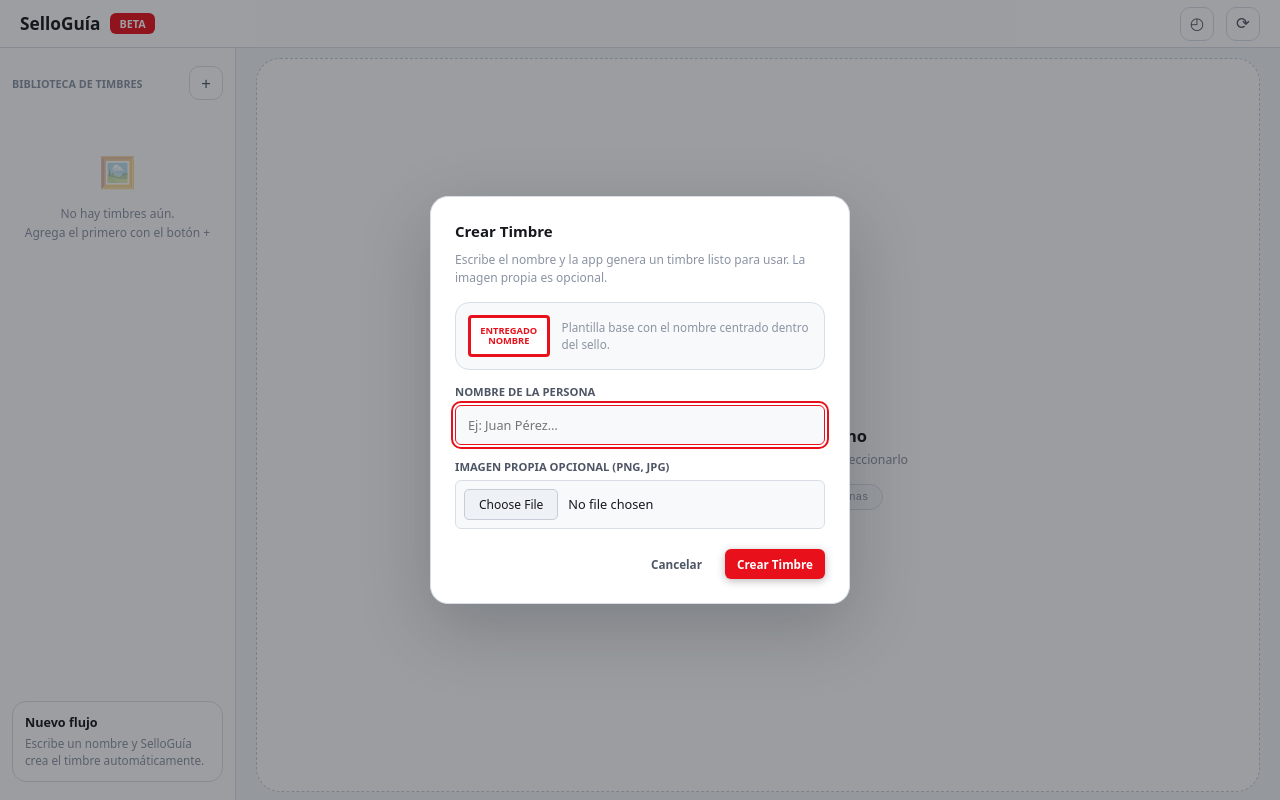
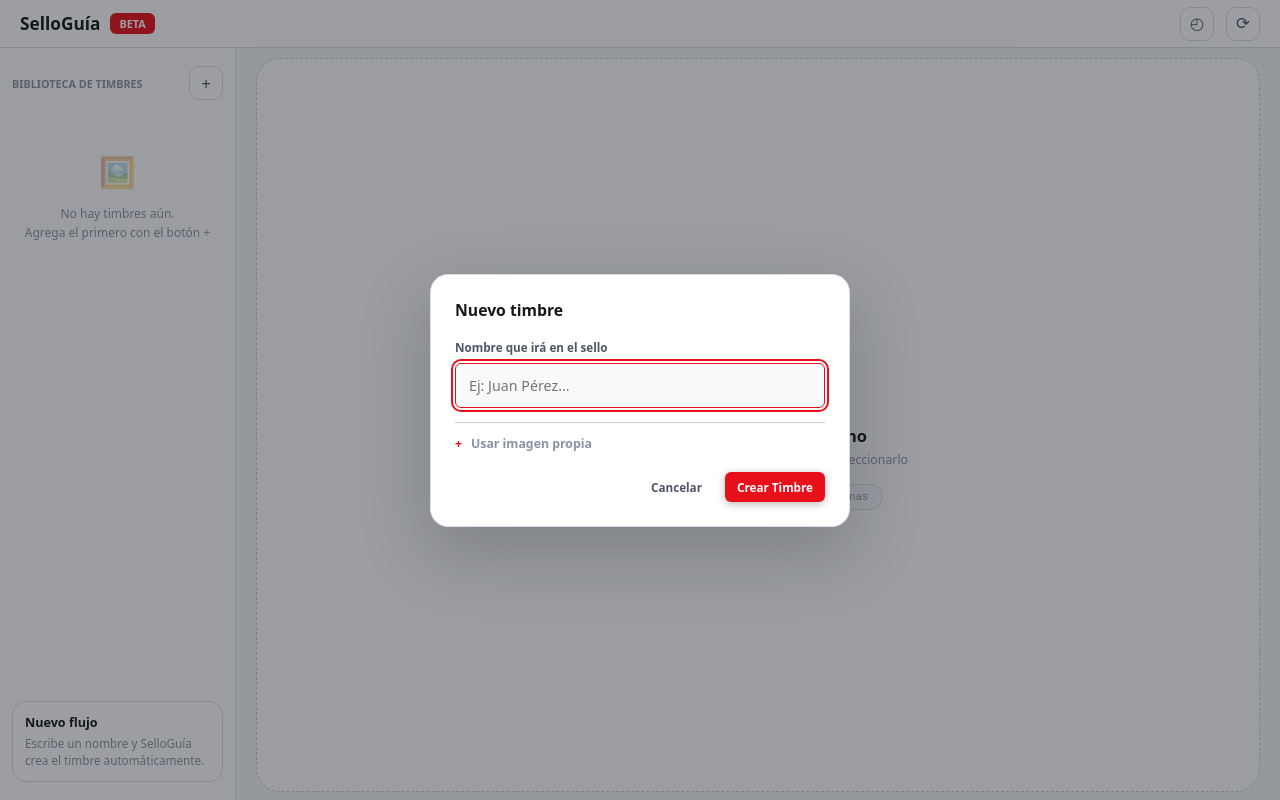
Before and after one commit to Bmayorga407/selloguia, a website: page index.html in a window 1280 px wide. Both pictures are taken after a click on the button "Agregar timbre". Drawn offline with Linux system fonts and the light colour scheme.

Commit message:
Simplify stamp creation modal

```diff
--- a/index.html
+++ b/index.html
@@ -798,55 +798,41 @@ body::before{
   box-shadow:0 24px 70px rgba(20,24,32,0.22);
 }
 @keyframes modalIn{from{opacity:0;transform:scale(0.95) translateY(10px)}to{opacity:1;transform:scale(1) translateY(0)}}
-.modal h3{font-size:1rem;font-weight:700;margin-bottom:16px}
-.modal .form-group{display:flex;flex-direction:column;gap:6px;margin-bottom:14px}
-.modal label{font-size:0.75rem;font-weight:600;color:var(--text2);text-transform:uppercase;letter-spacing:0}
+.modal h3{font-size:1.05rem;font-weight:750;margin-bottom:18px}
+.modal .form-group{display:flex;flex-direction:column;gap:8px;margin-bottom:14px}
+.modal label{font-size:0.78rem;font-weight:650;color:var(--text2);letter-spacing:0}
 .modal input[type="text"],.modal input[type="file"]{
   background:var(--surface2);
   border:1px solid var(--border);
   border-radius:6px;
-  padding:10px 12px;
+  padding:12px 13px;
   color:var(--text);
   font-family:inherit;
-  font-size:0.85rem;
-}
-.modal-help{
+  font-size:0.95rem;
+}
+.modal input[type="text"]:focus-visible{outline:2px solid var(--red);outline-offset:2px;border-color:var(--red)}
+.optional-upload{
+  border-top:1px solid var(--border-light);
+  margin-top:6px;
+  padding-top:12px;
+}
+.optional-upload summary{
   color:var(--text3);
-  font-size:0.8rem;
-  line-height:1.45;
-  margin:-6px 0 16px;
-}
-.template-preview{
-  display:flex;
-  align-items:center;
-  gap:12px;
-  padding:12px;
-  border:1px solid var(--border);
-  border-radius:14px;
-  background:var(--surface2);
-  margin-bottom:14px;
-}
-.template-stamp{
-  width:96px;
-  height:42px;
-  display:flex;
-  align-items:center;
-  justify-content:center;
-  border:3px solid var(--red);
-  border-radius:4px;
+  cursor:pointer;
+  font-size:0.82rem;
+  font-weight:650;
+  list-style:none;
+}
+.optional-upload summary::-webkit-details-marker{display:none}
+.optional-upload summary::before{
+  content:'+';
+  display:inline-block;
+  width:16px;
   color:var(--red);
-  font-size:0.62rem;
   font-weight:800;
-  text-align:center;
-  line-height:1.05;
-  background:#fff;
-}
-.template-preview p{
-  color:var(--text3);
-  font-size:0.78rem;
-  line-height:1.45;
-}
-.modal input[type="text"]:focus-visible{outline:2px solid var(--red);outline-offset:2px;border-color:var(--red)}
+}
+.optional-upload[open] summary{margin-bottom:10px;color:var(--text2)}
+.optional-upload[open] summary::before{content:'-'}
 .modal input[type="file"]{padding:8px;cursor:pointer}
 .modal input[type="file"]::file-selector-button{
   background:var(--surface3);
@@ -1036,20 +1022,18 @@ body::before{
 
 <div class="modal-overlay" id="stampModal" style="display:none" onclick="if(event.target===this)closeAddStampModal()" role="dialog" aria-modal="true" aria-labelledby="stampModalTitle">
   <div class="modal">
-    <h3 id="stampModalTitle">Crear Timbre</h3>
-    <p class="modal-help">Escribe el nombre y la app genera un timbre listo para usar. La imagen propia es opcional.</p>
-    <div class="template-preview" aria-hidden="true">
-      <div class="template-stamp">ENTREGADO<br>NOMBRE</div>
-      <p>Plantilla base con el nombre centrado dentro del sello.</p>
-    </div>
+    <h3 id="stampModalTitle">Nuevo timbre</h3>
     <div class="form-group">
-      <label for="stampNameInput">Nombre de la persona</label>
+      <label for="stampNameInput">Nombre que irá en el sello</label>
       <input type="text" id="stampNameInput" name="stampName" placeholder="Ej: Juan Pérez…" autocomplete="off">
     </div>
-    <div class="form-group">
-      <label for="stampFileInput">Imagen propia opcional (PNG, JPG)</label>
-      <input type="file" id="stampFileInput" name="stampImage" accept="image/png,image/jpeg,image/webp">
-    </div>
+    <details class="optional-upload">
+      <summary>Usar imagen propia</summary>
+      <div class="form-group">
+        <label for="stampFileInput">Imagen PNG, JPG o WEBP</label>
+        <input type="file" id="stampFileInput" name="stampImage" accept="image/png,image/jpeg,image/webp">
+      </div>
+    </details>
     <div class="modal-actions">
       <button class="btn btn-ghost btn-sm" onclick="closeAddStampModal()">Cancelar</button>
       <button class="btn btn-primary btn-sm" onclick="saveNewStamp()">Crear Timbre</button>
```
